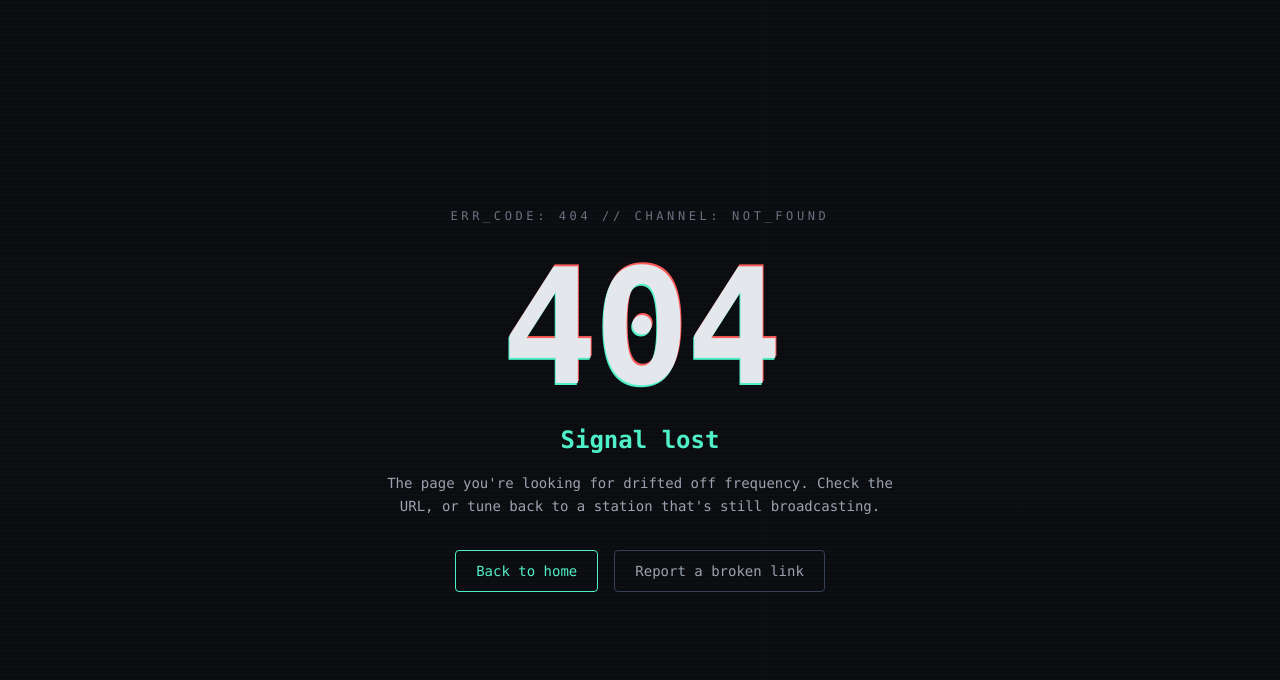
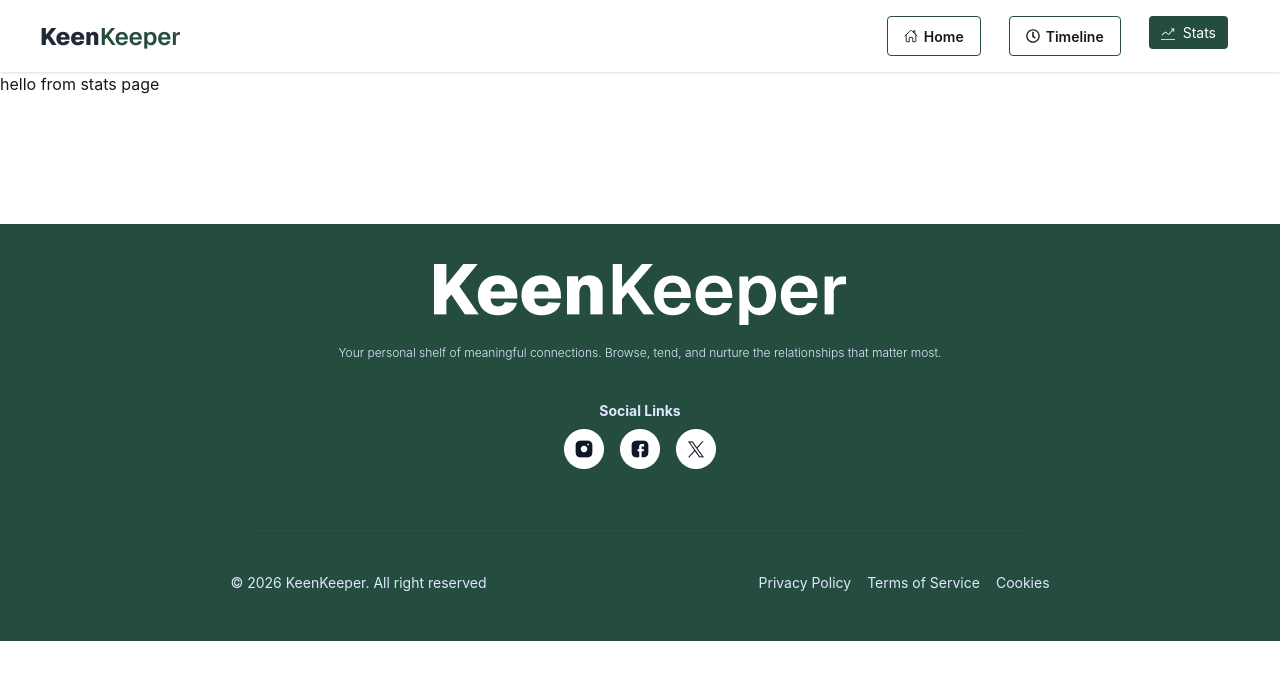
Before and after one commit to areenatanim/Assignment-070, a React (Vite) app: page /stats in a window 1280 px wide. Shown: the top 680 px of the page. Built offline with nearby package versions, Linux system fonts and the light colour scheme.

Commit message:
readme page hes been added

```diff
--- /dev/null
+++ b/src/Pages/Stats/Stats.jsx
@@ -0,0 +1,10 @@
+
+const Stats = () => {
+    return (
+        <div>
+            <h2>hello from stats page </h2>
+        </div>
+    );
+};
+
+export default Stats;
--- /dev/null
+++ b/src/Pages/Timeline/Timeline.jsx
@@ -0,0 +1,11 @@
+
+
+const Timeline = () => {
+    return (
+        <div>
+            <h1>hello from timeline</h1>
+        </div>
+    );
+};
+
+export default Timeline;
--- a/src/components/NavBare/NavBar.jsx
+++ b/src/components/NavBare/NavBar.jsx
@@ -15,14 +15,14 @@ const NavBar = () => {
                 Home</NavLink></li>
         <li>
             <NavLink
-                to={"/books"}
+                to={"/timeline"}
                 className={({ isActive }) => `mx-2 ${isActive ? "bg-[#244D3F] text-white" : "btn btn-outline border-[#244D3F]"}`}
             >
                 <FaRegClock></FaRegClock>
                 Timeline</NavLink></li>
         <li>
             <NavLink
-                to={"/ReadPage"}
+                to={"/stats"}
                 className={({ isActive }) => `mx-2 ${isActive ? "bg-[#244D3F] text-white" : "btn btn-outline border-[#244D3F]"}`}
             >
                 <TfiStatsUp></TfiStatsUp>
```
Also changed, not shown: src/main.jsx (+14 -8 lines), 1 other file (tests, documents, lock files or other folders).
